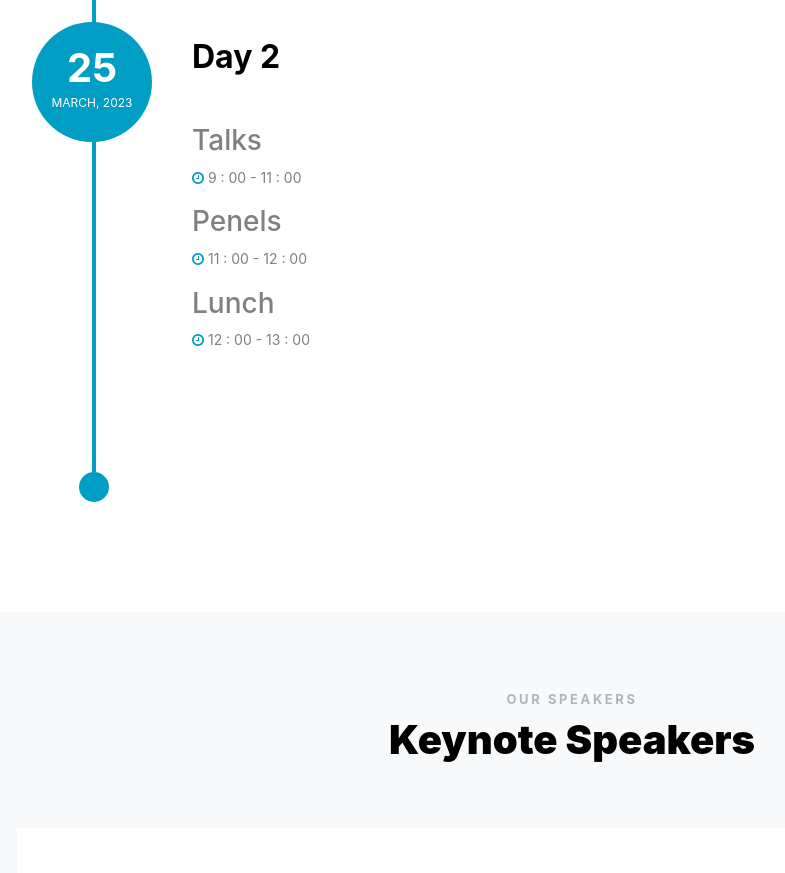
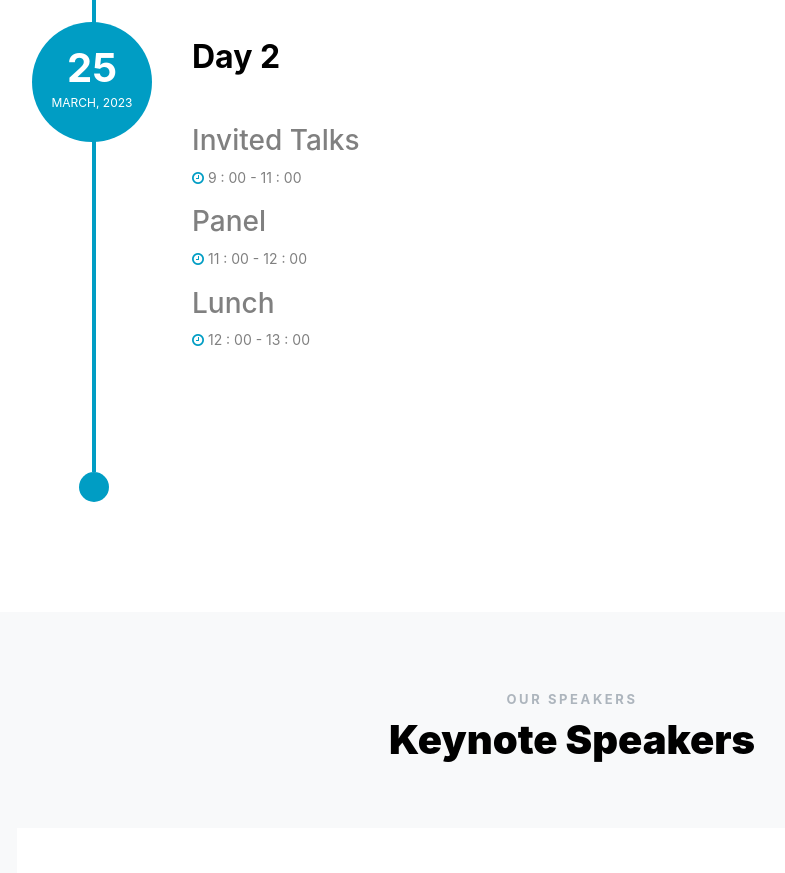
Before and after one commit to elsa-lab/AIIWorkshop_5th, a plain HTML site: page index.html in a window 1280 px wide. Shown: the part 2120-2993 px from the top of the page, without its empty margins (68-853 px from the left). Drawn offline with Linux system fonts and the light colour scheme; files that its build step writes are made by us from their sources; files whose address does not match are found by name; a web font is replaced by a local one.

Commit message:
fix typo

```diff
--- a/index.html
+++ b/index.html
@@ -351,10 +351,10 @@ xmlns:og="http://ogp.me/ns#">
               </div>
               <div class="event-content">
                 <h2 class="event-title-black pt-3 mb-5"><b>Day 2</b></h2>
-                <h3>Talks</h3>
+                <h3>Invited Talks</h3>
                 <p class="event-time"><i class="fa fa-clock-o"></i> 9 : 00 - 11 : 00</p>
 
-                <h3>Penels</h3>
+                <h3>Panel</h3>
                 <p class="event-time"><i class="fa fa-clock-o"></i> 11 : 00 - 12 : 00</p>
 
                 <h3>Lunch</h3>
```
